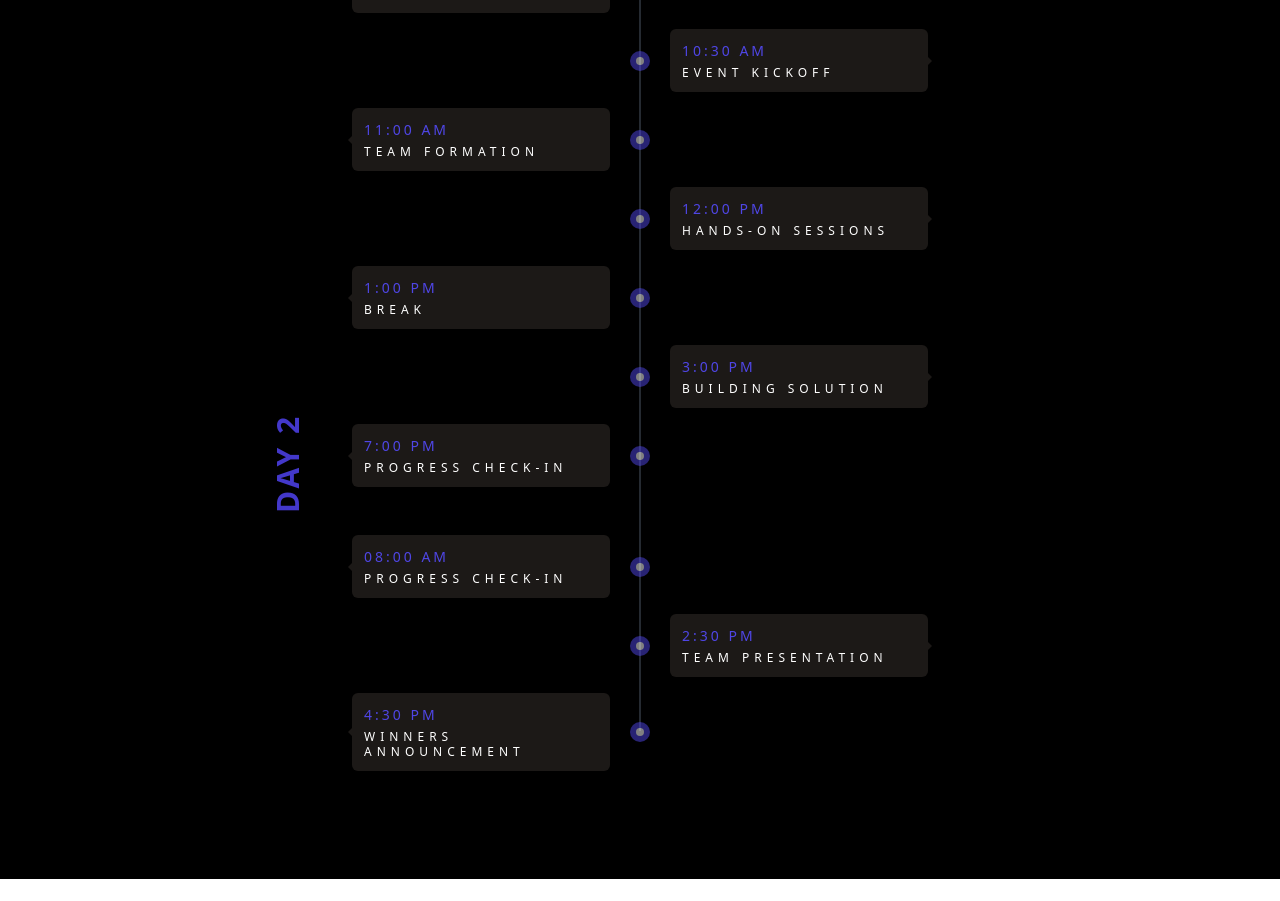
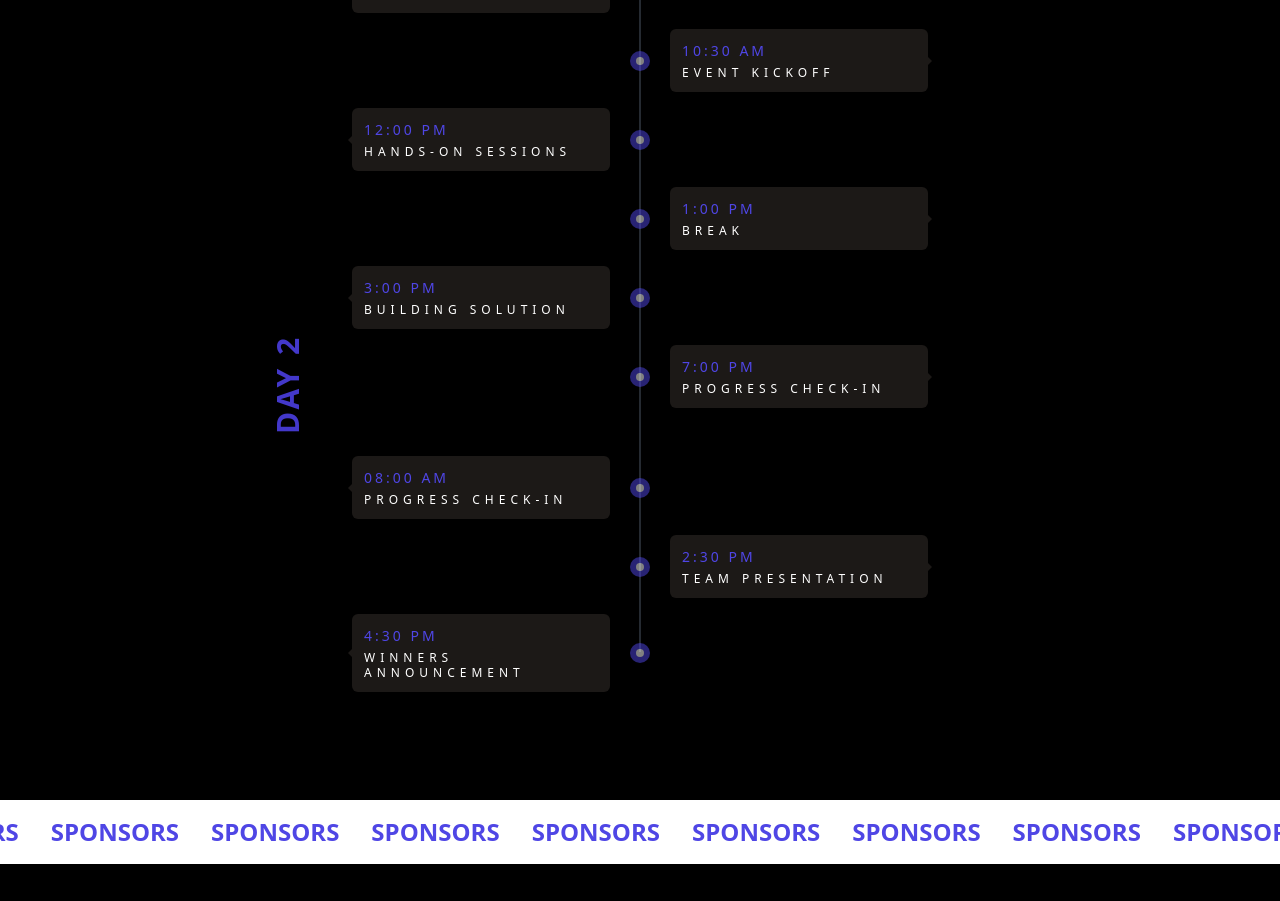
Before and after one commit to MakerGram/tinymlhack2024, a React (Create React App) app: page / in a window 1280 px wide. Shown: the part 3340-4241 px from the top of the page. Built offline with nearby package versions, Linux system fonts and the light colour scheme.

Commit message:
Update HackathonTimeline.jsx

```diff
--- a/src/components/HackathonTimeline.jsx
+++ b/src/components/HackathonTimeline.jsx
@@ -10,7 +10,6 @@ const HackathonTimeline = () => {
       events: [
         { time: '9:30 AM', description: 'CHECK-IN STARTS' },
         { time: '10:30 AM', description: 'EVENT KICKOFF ' },
-        { time: '11:00 AM', description: 'TEAM FORMATION' },
         { time: '12:00 PM', description: 'HANDS-ON SESSIONS' },
         { time: '1:00 PM', description: 'BREAK' },
         { time: '3:00 PM', description: 'BUILDING SOLUTION' },
```
